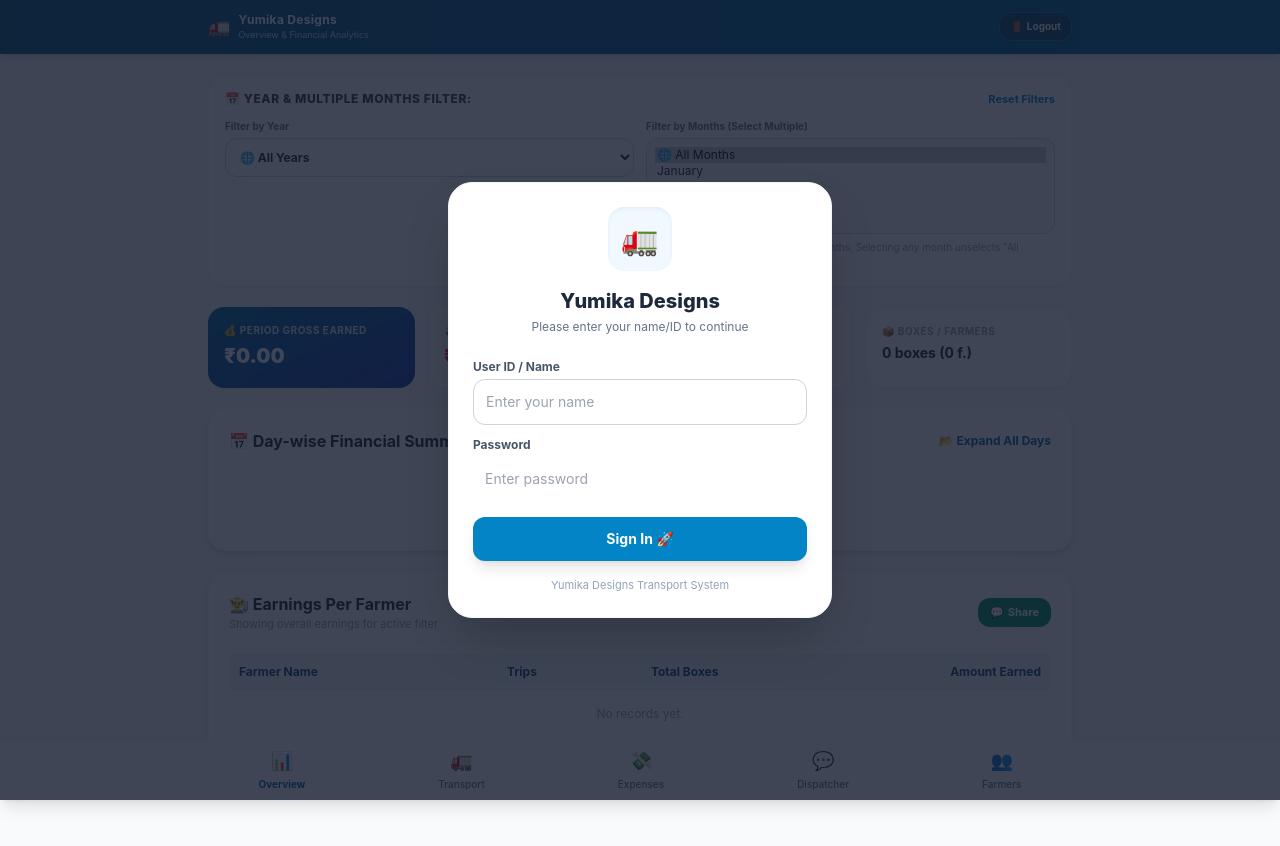
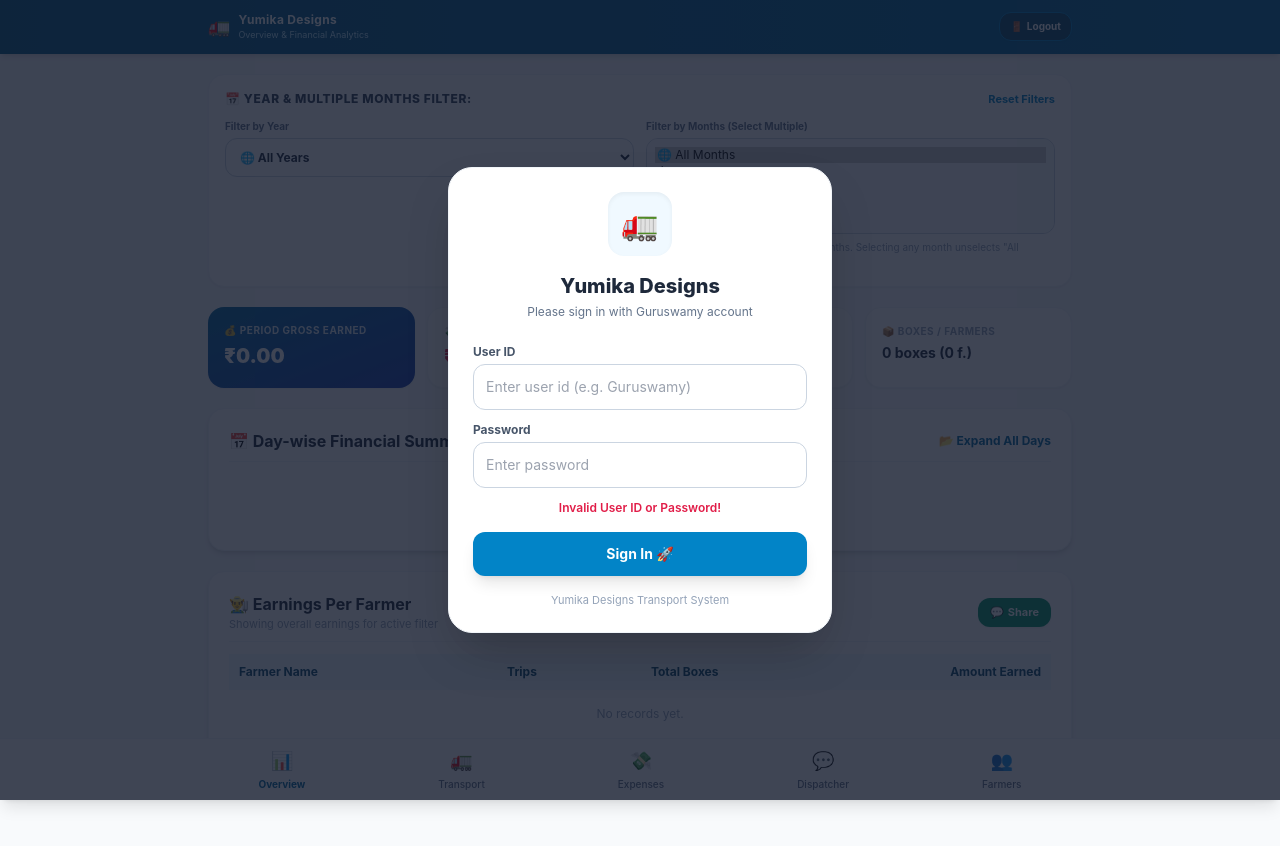
Before and after one commit to ashokgolla108-netizen/Transport-price, a plain HTML site: page index.html in a window 1280 px wide. Both pictures are taken after a click on the button "Sign In 🚀". Drawn offline with nearby package versions, Linux system fonts and the light colour scheme.

Commit message:
Update index.html

```diff
--- a/index.html
+++ b/index.html
@@ -11,12 +11,12 @@
             --text-main: #0f172a;
         }
         body { background-color: var(--bg); color: var(--text-main); font-family: -apple-system, BlinkMacSystemFont, "Segoe UI", Roboto, sans-serif; }
-        input[type="text"], input[type="number"], input[type="date"], select {
+        input[type="text"], input[type="number"], input[type="date"], input[type="password"], select {
             border: 1.5px solid #cbd5e1;
             transition: all 0.2s ease-in-out;
             background-color: #ffffff;
         }
-        input[type="text"]:focus, input[type="number"]:focus, input[type="date"]:focus, select:focus {
+        input[type="text"]:focus, input[type="number"]:focus, input[type="date"]:focus, input[type="password"]:focus, select:focus {
             border-color: #0284c7 !important;
             box-shadow: 0 0 0 3px rgba(2, 132, 199, 0.15) !important;
             outline: none !important;
@@ -36,18 +36,19 @@
       <div class="w-16 h-16 bg-sky-50 text-sky-700 rounded-2xl mx-auto flex items-center justify-center text-3xl font-bold shadow-inner">🚛</div>
       <div>
         <h2 class="text-xl font-extrabold text-slate-800">Yumika Designs</h2>
-        <p class="text-xs text-slate-500 mt-1">Please enter your name/ID to continue</p>
+        <p class="text-xs text-slate-500 mt-1">Please sign in with Guruswamy account</p>
       </div>
 
       <div class="space-y-3 pt-2 text-left">
         <div>
-          <label class="block text-xs font-bold text-slate-600 mb-1">User ID / Name</label>
-          <input type="text" id="loginUser" placeholder="Enter your name" class="w-full rounded-xl p-3 text-sm">
+          <label class="block text-xs font-bold text-slate-600 mb-1">User ID</label>
+          <input type="text" id="loginUser" placeholder="Enter user id (e.g. Guruswamy)" class="w-full rounded-xl p-3 text-sm">
         </div>
         <div>
           <label class="block text-xs font-bold text-slate-600 mb-1">Password</label>
           <input type="password" id="loginPass" placeholder="Enter password" class="w-full rounded-xl p-3 text-sm">
         </div>
+        <div id="loginError" class="text-xs text-rose-600 font-semibold text-center hidden">Invalid User ID or Password!</div>
       </div>
 
       <button onclick="handleLogin()" class="w-full bg-sky-600 hover:bg-sky-700 text-white font-bold py-3 rounded-xl text-sm shadow-lg transition">
@@ -490,7 +491,15 @@
     document.getElementById('expDate').valueAsDate = new Date();
     document.getElementById('dispatchDate').valueAsDate = new Date();
 
+    const VALID_USERS = {
+      guruswamy: { name: 'Guruswamy', pass: '1234' }
+    };
+
     let currentUser = localStorage.getItem('yumika_logged_user') || '';
+    if (currentUser && !VALID_USERS[currentUser.toLowerCase()]) {
+        localStorage.removeItem('yumika_logged_user');
+        currentUser = '';
+    }
     let dbPrefix = currentUser ? `yumika_${currentUser.toLowerCase().replace(/[^a-z0-9]/g, '_')}_` : 'yumika_guest_';
 
     function updateHeaderTitle() {
@@ -507,9 +516,18 @@
     }
 
     window.handleLogin = function() {
-        let uInput = document.getElementById('loginUser').value.trim();
-        if (!uInput) return alert('Please enter your User ID / Name');
-        currentUser = uInput.charAt(0).toUpperCase() + uInput.slice(1);
+        let uInput = document.getElementById('loginUser').value.trim().toLowerCase();
+        let pInput = document.getElementById('loginPass').value.trim();
+        let errDiv = document.getElementById('loginError');
+
+        const matchedUser = VALID_USERS[uInput];
+        if (!matchedUser || matchedUser.pass !== pInput) {
+            errDiv.classList.remove('hidden');
+            return;
+        }
+
+        errDiv.classList.add('hidden');
+        currentUser = matchedUser.name;
         localStorage.setItem('yumika_logged_user', currentUser);
         dbPrefix = `yumika_${currentUser.toLowerCase().replace(/[^a-z0-9]/g, '_')}_`;
         updateHeaderTitle();
@@ -520,6 +538,9 @@
     window.logout = function() {
         localStorage.removeItem('yumika_logged_user');
         currentUser = '';
+        document.getElementById('loginUser').value = '';
+        document.getElementById('loginPass').value = '';
+        document.getElementById('loginError').classList.add('hidden');
         document.getElementById('loginModal').classList.remove('hidden');
     };
 
@@ -691,7 +712,6 @@
         renderOverview();
     };
 
-    // Smart Multi-Month Selection: Unselect 'ALL' if individual month chosen, or unselect others if 'ALL' chosen
     window.handleMonthSelectionChange = function(selectEl) {
         let allOption = null;
         let anyIndividualSelected = false;
@@ -705,12 +725,10 @@
             }
         }
 
-        // If user clicked an individual month and 'ALL' was selected, unselect 'ALL'
         if (anyIndividualSelected && allOption && allOption.selected) {
             allOption.selected = false;
         }
 
-        // If no months are selected or user explicitly clicked 'ALL', select 'ALL'
         let currentlySelectedCount = Array.from(selectEl.options).filter(o => o.selected).length;
         if (currentlySelectedCount === 0 && allOption) {
             allOption.selected = true;
@@ -742,13 +760,11 @@
         let filteredTransport = [...cloudTransportRecords];
         let filteredExpenses = [...cloudExpenseRecords];
 
-        // Filter by Year
         if (selectedYear !== 'ALL') {
             filteredTransport = filteredTransport.filter(r => r.date && r.date.startsWith(selectedYear));
             filteredExpenses = filteredExpenses.filter(e => e.date && e.date.startsWith(selectedYear));
         }
 
-        // Filter by Multiple Months
         if (selectedMonths.length > 0) {
             filteredTransport = filteredTransport.filter(r => {
                 if (!r.date) return false;
@@ -1137,7 +1153,6 @@
             console.error(e);
         }
 
-        // STYLISH MODERN TEXT TEMPLATE
         let msg = `🌾 *YUMIKA DESIGNS — DISPATCH SUMMARY* 🌾\n`;
         msg += `────────────────────────\n`;
         msg += `👤 *Farmer:* ${farmerName}\n`;
```
